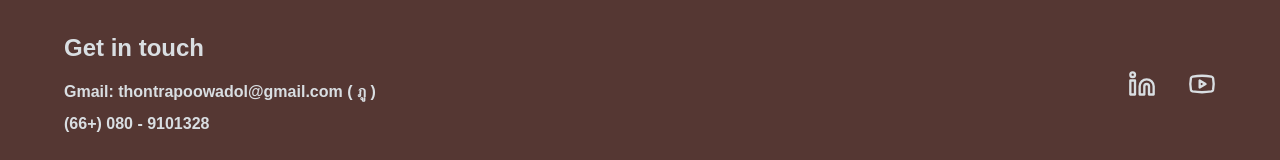
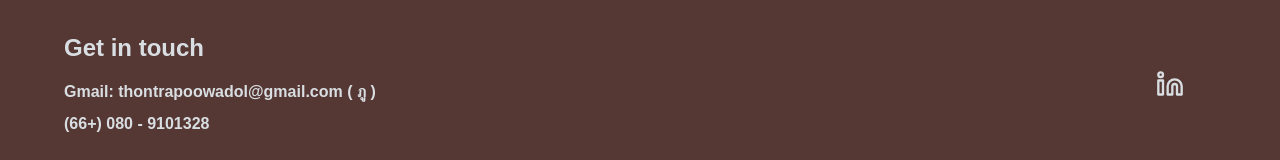
Before and after one commit to Poohmuhahaha/my-portfolio, a Next.js app: page / in a window 1280 px wide. Shown: the part 6557-6717 px from the top of the page. Built offline with nearby package versions, Linux system fonts and the light colour scheme.

Commit message:
Update code

```diff
--- a/src/app/Component/Footer.tsx
+++ b/src/app/Component/Footer.tsx
@@ -1,5 +1,5 @@
 import React from 'react'
-import {Linkedin , Youtube} from 'lucide-react'
+import {Linkedin} from 'lucide-react'
 
 export default function Footer() {
   const currentYear = new Date().getFullYear();
@@ -29,7 +29,6 @@ export default function Footer() {
             rel="noopener noreferrer"
             className="text-muted-foreground hover:text-primary transition-colors"
           >
-            <Youtube className="w-6 h-6 sm:w-7 sm:h-7" />
           </a>
         </div>
       </div>
```
